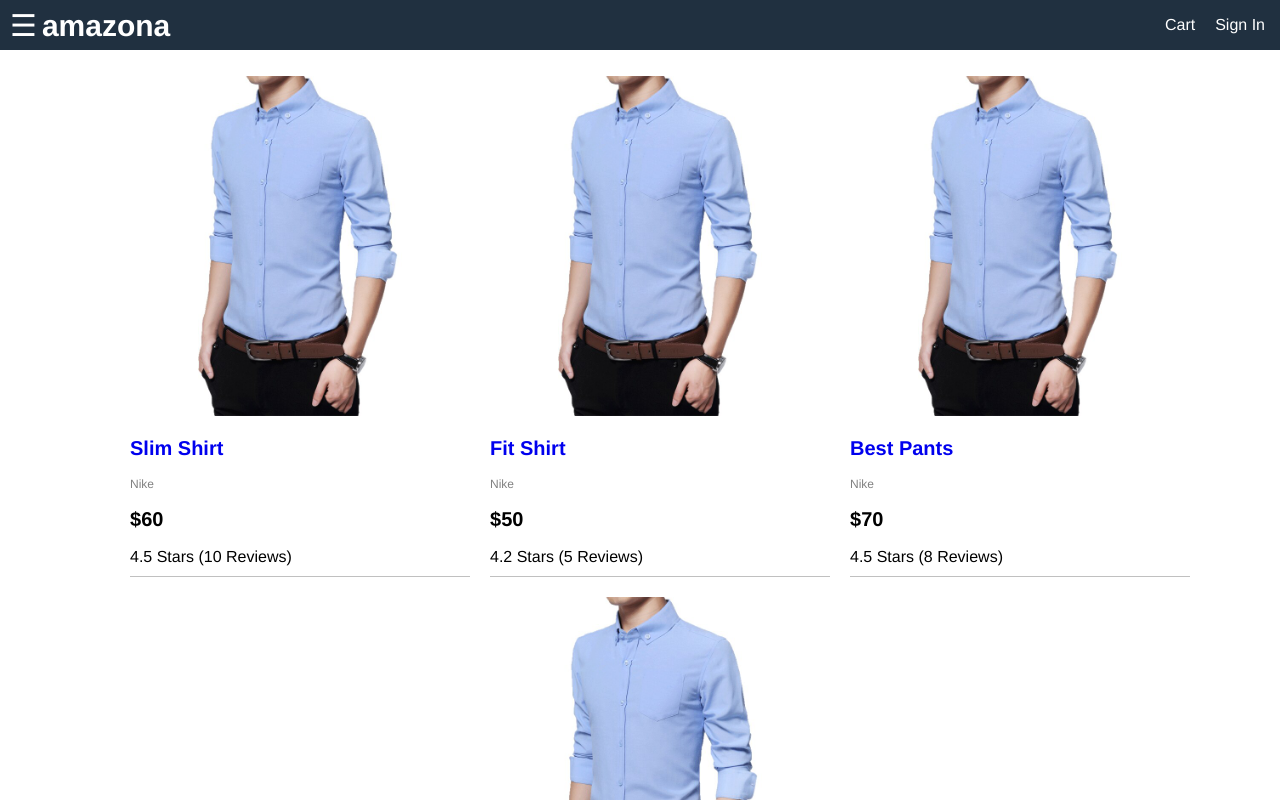
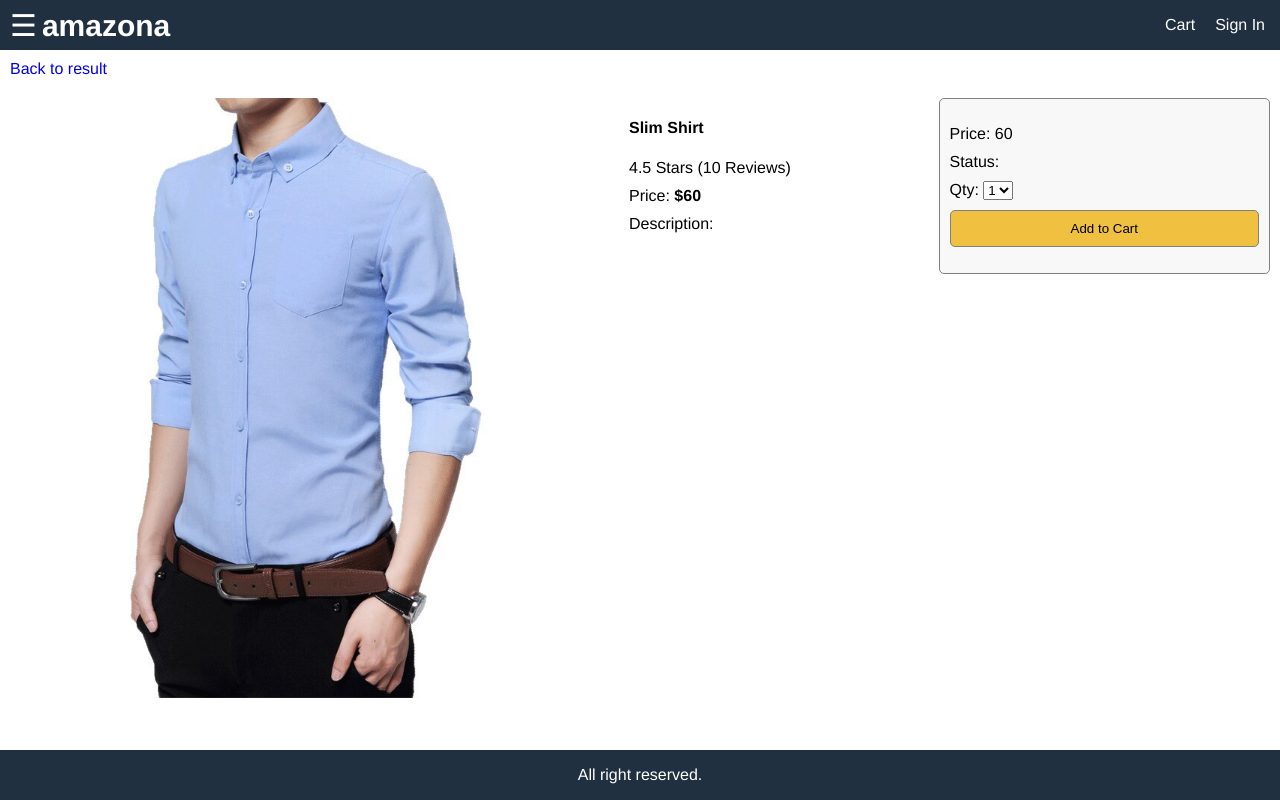
Before and after one commit to greatMonster11/potential-chainsaw, a React (Create React App) app in the folder frontend/: page /product/1 in a window 1280 px wide. Shown: the top 800 px of the page. Built offline with nearby package versions, Linux system fonts and the light colour scheme.

Commit message:
feat(UI): render product details with react-router-dom

```diff
--- a/frontend/package.json
+++ b/frontend/package.json
@@ -8,6 +8,7 @@
     "@testing-library/user-event": "^7.1.2",
     "react": "^16.12.0",
     "react-dom": "^16.12.0",
+    "react-router-dom": "^5.1.2",
     "react-scripts": "3.4.0"
   },
   "scripts": {
--- a/frontend/src/App.js
+++ b/frontend/src/App.js
@@ -1,7 +1,11 @@
 import React from "react";
-import "./App.css";
+import { BrowserRouter, Route, Link } from "react-router-dom";
+
+import HomeScreen from "./Screens/HomeScreen";
+import ProductScreen from "./Screens/ProductScreen";
 
 import data from "./data";
+import "./App.css";
 
 function App() {
   // Actions with side bar
@@ -11,6 +15,7 @@
     document.querySelector(".sidebar").classList.remove("open");
 
   return (
+    <BrowserRouter>
       <div className="grid-container">
         <header className="header">
           <div className="brand">
@@ -39,33 +44,13 @@
         </aside>
         <main className="main">
           <div className="content">
-          <ul className="products">
-            {data.products.map(product => (
-              <li>
-                <div className="product">
-                  <a href={"/product/" + product._id}>
-                    <img
-                      className="product-image"
-                      src={product.image}
-                      alt="product"
-                    />
-                  </a>
-                  <div className="product-name">
-                    <a href={"/product/" + product._id}>{product.name}</a>
-                  </div>
-                  <div className="product-brand">{product.brand}</div>
-                  <div className="product-price">${product.price}</div>
-                  <div className="product-rating">
-                    {product.rating} Stars ({product.numReviews} Reviews)
-                  </div>
-                </div>
-              </li>
-            ))}
-          </ul>
+            <Route path="/product/:id" component={ProductScreen} />
+            <Route path="/" exact={true} component={HomeScreen} />
           </div>
         </main>
         <footer className="footer">All right reserved.</footer>
       </div>
+    </BrowserRouter>
   );
 }
 
--- /dev/null
+++ b/frontend/src/Screens/HomeScreen.js
@@ -0,0 +1,34 @@
+import React from "react";
+import { Link } from "react-router-dom";
+
+import data from "../data";
+
+const HomeScreen = () => {
+  return (
+    <ul className="products">
+      {data.products.map(product => (
+        <li>
+          <div className="product">
+            <Link to={"/product/" + product._id}>
+              <img
+                className="product-image"
+                src={product.image}
+                alt="product"
+              />
+            </Link>
+            <div className="product-name">
+              <Link to={"/product/" + product._id}>{product.name}</Link>
+            </div>
+            <div className="product-brand">{product.brand}</div>
+            <div className="product-price">${product.price}</div>
+            <div className="product-rating">
+              {product.rating} Stars ({product.numReiews} Reviews)
+            </div>
+          </div>
+        </li>
+      ))}
+    </ul>
+  );
+};
+
+export default HomeScreen;
--- /dev/null
+++ b/frontend/src/Screens/ProductScreen.js
@@ -0,0 +1,58 @@
+import React from "react";
+import { Link } from "react-router-dom";
+
+import data from "../data";
+
+function ProductScreen(props) {
+  console.log(props.match.params.id);
+  const product = data.products.find(x => x._id === props.match.params.id);
+
+  return (
+    <div>
+      <div className="back-to-result">
+        <Link to="/">Back to result</Link>
+      </div>
+      <div className="details">
+        <div className="details-image">
+          <img src={product.image} alt="product"></img>
+        </div>
+        <div className="details-info">
+          <ul>
+            <li>
+              <h4>{product.name}</h4>
+            </li>
+            <li>
+              {product.rating} Stars ({product.numReviews} Reviews)
+            </li>
+            <li>
+              Price: <b>${product.price}</b>
+            </li>
+            <li>
+              Description:
+              <div>{product.description || ""}</div>
+            </li>
+          </ul>
+        </div>
+        <div className="details-action">
+          <ul>
+            <li>Price: {product.price}</li>
+            <li>Status: {product.status}</li>
+            <li>
+              Qty:{" "}
+              <select>
+                <option>1</option>
+                <option>2</option>
+                <option>3</option>
+                <option>4</option>
+              </select>
+            </li>
+            <li>
+              <button className="button primary">Add to Cart</button>
+            </li>
+          </ul>
+        </div>
+      </div>
+    </div>
+  );
+}
+export default ProductScreen;
```
Also changed, not shown: 1 other file (tests, documents, lock files or other folders). Lines whose indentation alone changed are shown as unchanged.
